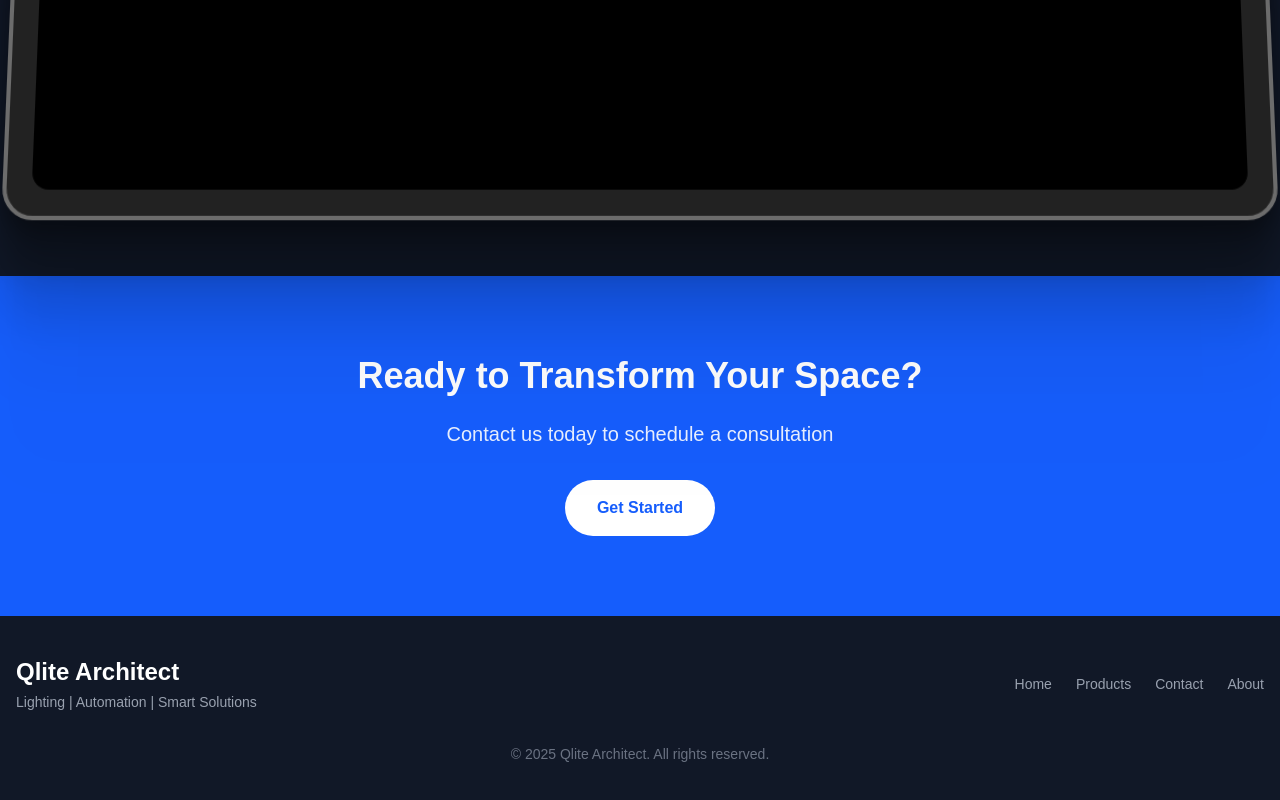
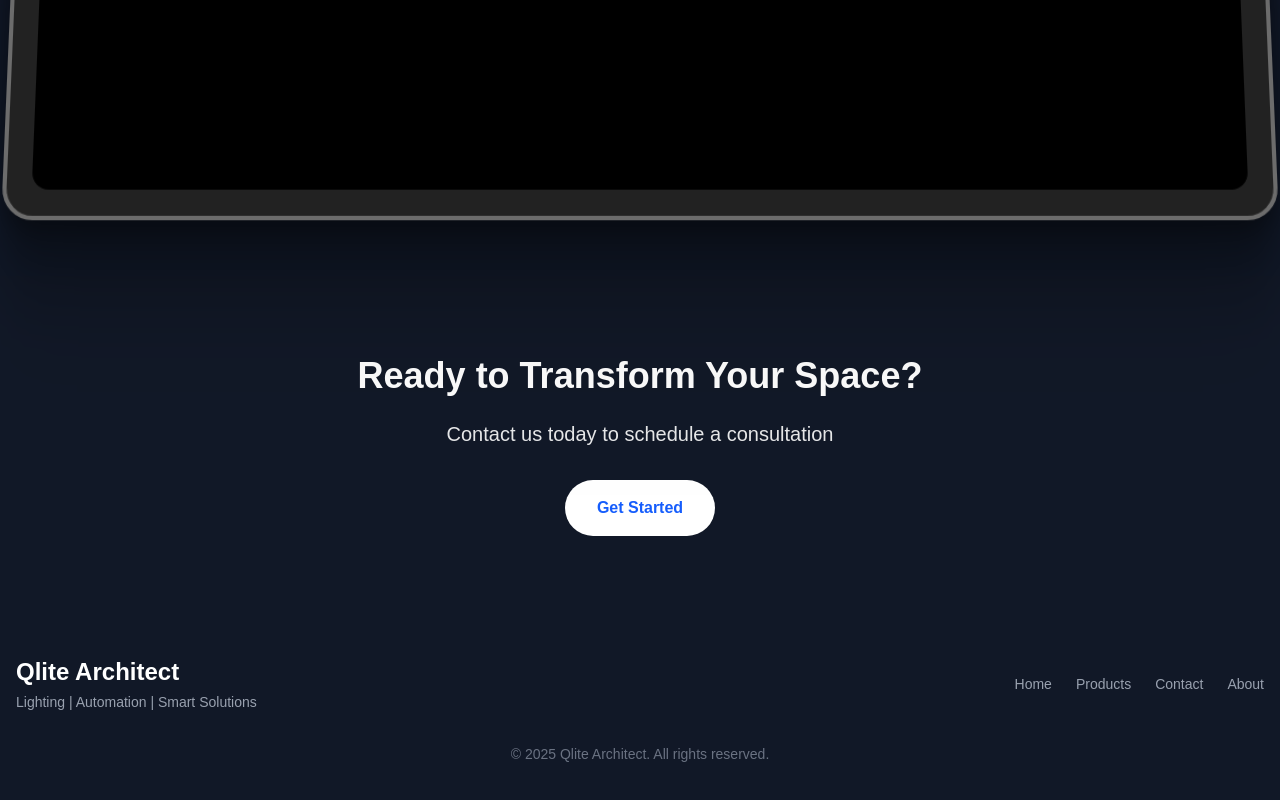
Before and after one commit to Shubam-08/pixel-ql, a Next.js app: page / in a window 1280 px wide. Shown: the part 3524-4324 px from the top of the page. Built offline with nearby package versions, Linux system fonts and the light colour scheme.

Commit message:
fix consultation changes

```diff
--- a/app/page.tsx
+++ b/app/page.tsx
@@ -206,7 +206,7 @@ export default function Home() {
 
 
       {/* Call to Action Section */}
-      <section className="py-20 bg-blue-600">
+      <section className="py-20 bg-[hsl(221,39%,11%)]">
         <div className="container mx-auto px-4">
           <div className="text-center">
             <h2 className="text-4xl font-bold text-white mb-6">
```
